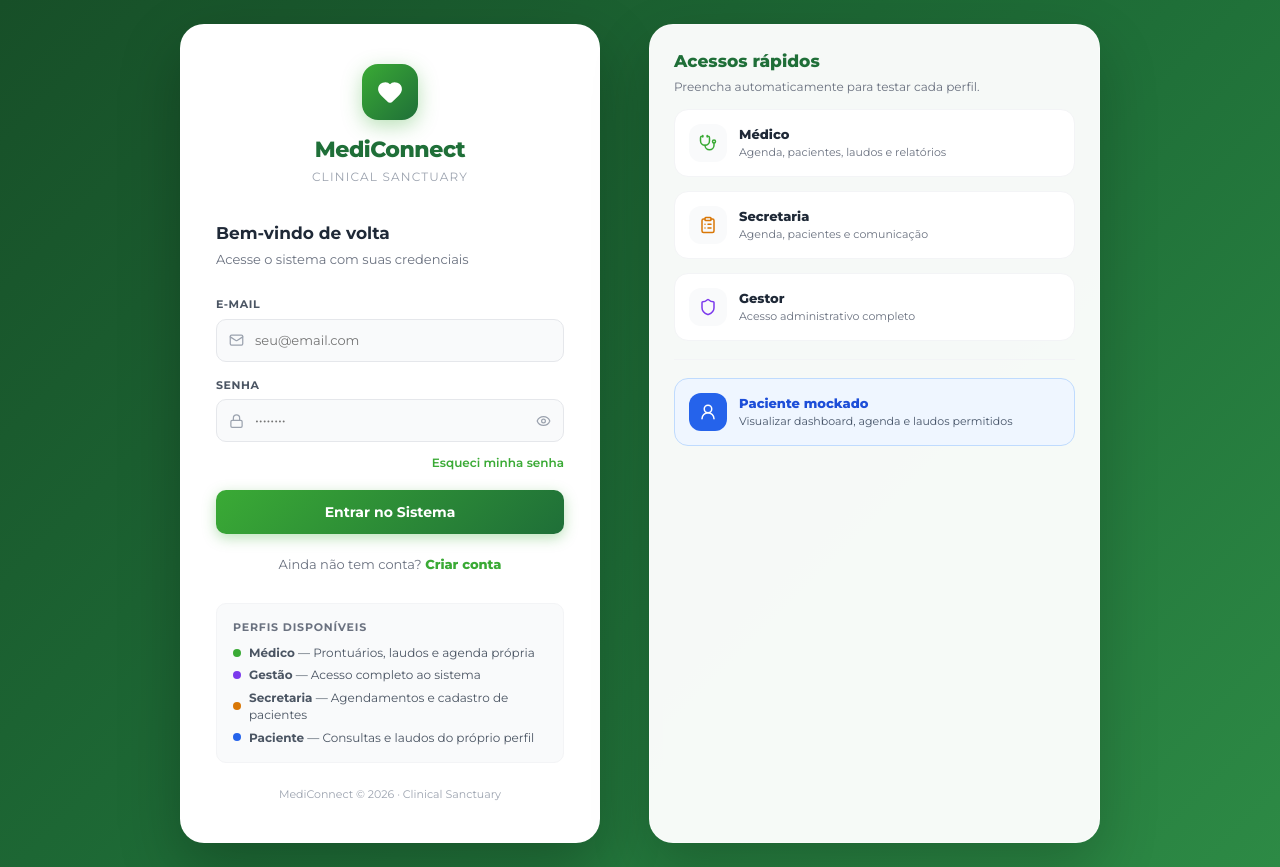
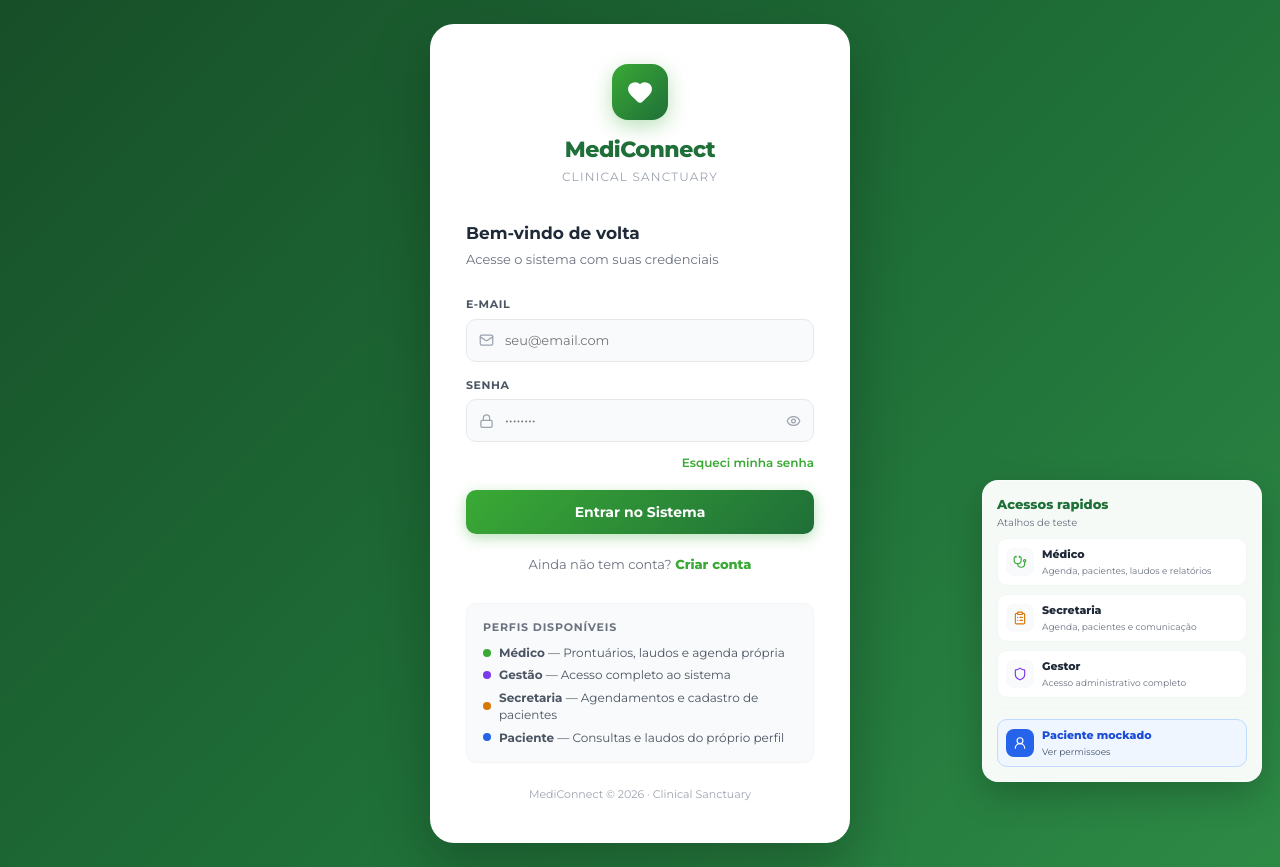
Before and after one commit to 0xbyWill/MediConnect, a React (Vite) app: page / in a window 1280 px wide. Built offline with nearby package versions, Linux system fonts and the light colour scheme.

Commit message:
fix: corrigido tamnanho da box do atalhos rapido e alterado local na tela, e retirado a badge de agendamento quando logado com perfil medico

```diff
--- a/src/pages/Agenda.tsx
+++ b/src/pages/Agenda.tsx
@@ -259,7 +259,7 @@ export default function Agenda({ agendamentos, pacientes, doctors = [], onAdd, o
               {isPaciente ? 'Acompanhe suas consultas agendadas e anteriores.' : 'Consultas organizadas por data, horário e paciente cadastrado.'}
             </p>
           </div>
-          {!isPaciente && (
+          {!isPaciente && !isMedico && (
             <button onClick={() => openModal()} style={{ display: 'flex', alignItems: 'center', gap: 6, padding: '10px 18px', background: 'var(--primary)', color: '#fff', border: 'none', borderRadius: 10, fontSize: 13, fontWeight: 700, cursor: 'pointer' }}>
               <Plus size={16} /> Agendar
             </button>
--- a/src/pages/Login.tsx
+++ b/src/pages/Login.tsx
@@ -38,7 +38,6 @@ export default function Login({ onCreateAccount }: LoginProps) {
       background: 'linear-gradient(135deg, var(--darker) 0%, var(--dark) 55%, #2d8a45 100%)',
       padding: 24,
     }}>
-      <div style={{ width: '100%', maxWidth: 920, display: 'grid', gridTemplateColumns: 'repeat(auto-fit, minmax(min(100%, 360px), 1fr))', gap: 18, alignItems: 'stretch' }}>
       {/* Card */}
       <div style={{
         width: '100%', maxWidth: 420,
@@ -260,29 +259,28 @@ export default function Login({ onCreateAccount }: LoginProps) {
         </p>
       </div>
 
-      <div style={{ background: 'rgba(255,255,255,0.96)', borderRadius: 24, padding: 24, boxShadow: '0 24px 60px rgba(0,0,0,0.2)', border: '1px solid rgba(255,255,255,0.35)', display: 'flex', flexDirection: 'column', gap: 14 }}>
+      <div style={{ position: 'fixed', right: 18, bottom: 18, width: 'min(280px, calc(100vw - 36px))', background: 'rgba(255,255,255,0.96)', borderRadius: 16, padding: 14, boxShadow: '0 14px 36px rgba(0,0,0,0.2)', border: '1px solid rgba(255,255,255,0.35)', display: 'flex', flexDirection: 'column', gap: 8, zIndex: 5 }}>
         <div>
-          <h2 style={{ fontSize: 17, fontWeight: 800, color: 'var(--dark)', margin: 0 }}>Acessos rápidos</h2>
-          <p style={{ fontSize: 12, color: 'var(--gray-500)', marginTop: 4 }}>Preencha automaticamente para testar cada perfil.</p>
+          <h2 style={{ fontSize: 13, fontWeight: 800, color: 'var(--dark)', margin: 0 }}>Acessos rapidos</h2>
+          <p style={{ fontSize: 10, color: 'var(--gray-500)', marginTop: 2 }}>Atalhos de teste</p>
         </div>
 
         <QuickAccessButton icon={Stethoscope} title="Médico" subtitle="Agenda, pacientes, laudos e relatórios" color="var(--primary)" disabled={loading} onClick={() => void quickLogin({ email: 'joao.francisco777@gmail.com', password: 'Teste@123' })} />
         <QuickAccessButton icon={ClipboardList} title="Secretaria" subtitle="Agenda, pacientes e comunicação" color="var(--amber-600)" disabled={loading} onClick={() => void quickLogin({ email: 'isabely.santiny777@gmail.com', password: 'Teste@123' })} />
         <QuickAccessButton icon={Shield} title="Gestor" subtitle="Acesso administrativo completo" color="#7c3aed" disabled={loading} onClick={() => void quickLogin({ email: 'hugo@popcode.com.br', password: 'hdoria' })} />
 
-        <div style={{ height: 1, background: 'var(--gray-100)', margin: '4px 0' }} />
+        <div style={{ height: 1, background: 'var(--gray-100)', margin: '2px 0' }} />
 
         <button type="button" disabled={loading} onClick={demoPatient}
-          style={{ width: '100%', border: '1px solid #bfdbfe', background: '#eff6ff', borderRadius: 14, padding: 14, display: 'flex', alignItems: 'center', gap: 12, textAlign: 'left', cursor: loading ? 'not-allowed' : 'pointer' }}>
-          <div style={{ width: 38, height: 38, borderRadius: 12, background: '#2563eb', color: '#fff', display: 'flex', alignItems: 'center', justifyContent: 'center', flexShrink: 0 }}>
-            <UserRound size={18} />
+          style={{ width: '100%', border: '1px solid #bfdbfe', background: '#eff6ff', borderRadius: 10, padding: 8, display: 'flex', alignItems: 'center', gap: 8, textAlign: 'left', cursor: loading ? 'not-allowed' : 'pointer' }}>
+          <div style={{ width: 28, height: 28, borderRadius: 8, background: '#2563eb', color: '#fff', display: 'flex', alignItems: 'center', justifyContent: 'center', flexShrink: 0 }}>
+            <UserRound size={14} />
           </div>
           <div style={{ minWidth: 0 }}>
-            <div style={{ fontSize: 13, fontWeight: 800, color: '#1d4ed8' }}>Paciente mockado</div>
-            <div style={{ fontSize: 11, color: '#475569', marginTop: 2 }}>Visualizar dashboard, agenda e laudos permitidos</div>
+            <div style={{ fontSize: 11, fontWeight: 800, color: '#1d4ed8' }}>Paciente mockado</div>
+            <div style={{ fontSize: 9, color: '#475569', marginTop: 1 }}>Ver permissoes</div>
           </div>
         </button>
-      </div>
       </div>
 
       <style>{`@keyframes spin { to { transform: rotate(360deg); } }`}</style>
@@ -307,13 +305,13 @@ function QuickAccessButton({
 }) {
   return (
     <button type="button" disabled={disabled} onClick={onClick}
-      style={{ width: '100%', border: '1px solid var(--gray-100)', background: '#fff', borderRadius: 14, padding: 14, display: 'flex', alignItems: 'center', gap: 12, textAlign: 'left', cursor: disabled ? 'not-allowed' : 'pointer' }}>
-      <div style={{ width: 38, height: 38, borderRadius: 12, background: 'var(--gray-50)', color, display: 'flex', alignItems: 'center', justifyContent: 'center', flexShrink: 0 }}>
-        <Icon size={18} />
+      style={{ width: '100%', border: '1px solid var(--gray-100)', background: '#fff', borderRadius: 10, padding: 8, display: 'flex', alignItems: 'center', gap: 8, textAlign: 'left', cursor: disabled ? 'not-allowed' : 'pointer' }}>
+      <div style={{ width: 28, height: 28, borderRadius: 8, background: 'var(--gray-50)', color, display: 'flex', alignItems: 'center', justifyContent: 'center', flexShrink: 0 }}>
+        <Icon size={14} />
       </div>
       <div style={{ minWidth: 0 }}>
-        <div style={{ fontSize: 13, fontWeight: 800, color: 'var(--gray-800)' }}>{title}</div>
-        <div style={{ fontSize: 11, color: 'var(--gray-500)', marginTop: 2 }}>{subtitle}</div>
+        <div style={{ fontSize: 11, fontWeight: 800, color: 'var(--gray-800)' }}>{title}</div>
+        <div style={{ fontSize: 9, color: 'var(--gray-500)', marginTop: 1, whiteSpace: 'nowrap', overflow: 'hidden', textOverflow: 'ellipsis' }}>{subtitle}</div>
       </div>
     </button>
   );
```
